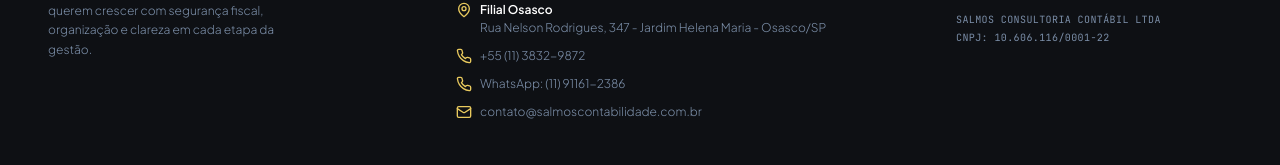
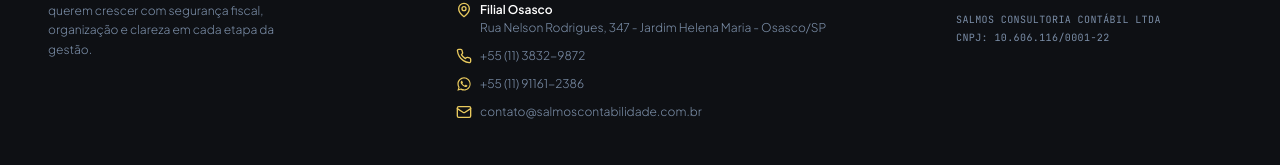
Before and after one commit to helo-labs/salmos-contabilidade-preview, a React (Vite) app: page / in a window 1280 px wide. Shown: the part 4292-4457 px from the top of the page. Built offline with nearby package versions, Linux system fonts and the light colour scheme.

Commit message:
icone wpp

```diff
--- a/src/components/Footer.jsx
+++ b/src/components/Footer.jsx
@@ -2,6 +2,14 @@
 import { wa, WA_MSG, CONTACT, SOCIAL } from '../constants'
 import logo from '../assets/salmos.png'
 import s from './Footer.module.css'
+
+function WhatsAppIcon(props) {
+  return (
+    <svg viewBox="0 0 24 24" fill="currentColor" {...props}>
+      <path d="M12.04 2C6.58 2 2.13 6.45 2.13 11.91c0 1.85.5 3.62 1.45 5.18L2 22l5.06-1.53a9.85 9.85 0 0 0 4.98 1.36h.01c5.46 0 9.91-4.45 9.91-9.91 0-2.65-1.03-5.14-2.9-7.01A9.86 9.86 0 0 0 12.04 2zm0 18.06h-.01a8.2 8.2 0 0 1-4.18-1.14l-.3-.18-3 .91.9-2.93-.2-.3a8.18 8.18 0 0 1-1.27-4.4c0-4.53 3.69-8.21 8.22-8.21 2.2 0 4.26.86 5.82 2.41a8.17 8.17 0 0 1 2.4 5.81c0 4.53-3.7 8.22-8.22 8.22zm4.5-6.16c-.25-.12-1.47-.72-1.7-.81-.23-.08-.39-.12-.56.12-.17.25-.64.81-.78.97-.14.17-.29.18-.54.06-.25-.12-1.04-.38-1.99-1.22-.74-.65-1.23-1.46-1.38-1.7-.14-.25-.02-.38.11-.5.11-.11.25-.29.37-.43.12-.14.16-.25.25-.41.08-.17.04-.31-.02-.43-.06-.12-.56-1.35-.77-1.85-.2-.48-.41-.42-.56-.43h-.48c-.17 0-.43.06-.66.31-.23.25-.86.84-.86 2.04 0 1.2.88 2.37 1 2.53.12.17 1.74 2.65 4.21 3.72.59.25 1.05.4 1.41.52.59.19 1.13.16 1.55.1.47-.07 1.47-.6 1.68-1.18.21-.58.21-1.08.14-1.18-.06-.1-.23-.16-.48-.28z"/>
+    </svg>
+  )
+}
 
 export default function Footer() {
   return (
@@ -53,13 +61,13 @@
     </a>
 
     <a
-      href="https://wa.me/5511911612386"
+     href="https://wa.me/5511911612386"
       target="_blank"
       rel="noopener noreferrer"
       className={s.infoItem}
     >
-      <Phone className={s.infoIcon} />
-      WhatsApp: (11) 91161-2386
+      <WhatsAppIcon className={s.infoIcon} />
+      +55 (11) 91161-2386
     </a>
 
     <a
```
Also changed, not shown: 3 other files (tests, documents, lock files or other folders).
